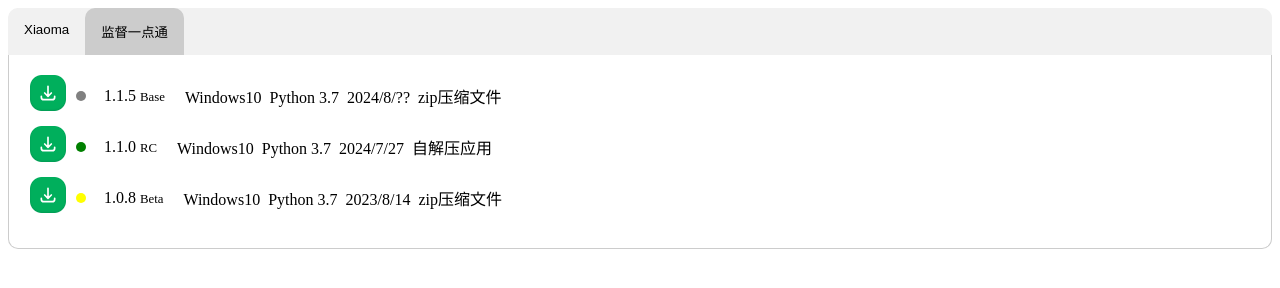
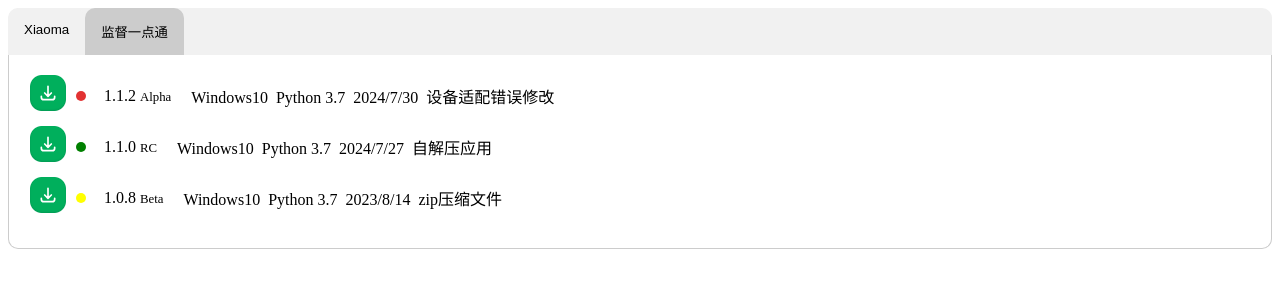
Before and after one commit to Hagkiest/auto, a plain HTML site: page Download1.html in a window 1280 px wide. Both pictures are taken after a click on the button "监督一点通". Drawn offline with Linux system fonts and the light colour scheme.

Commit message:
Update Download1.html

```diff
--- a/Download1.html
+++ b/Download1.html
@@ -22,19 +22,19 @@
 <div id="Supervision" class="tabcontent">
     <div class="downloads-list">
       <div class="download-item3">
-        <a href="404.html">
+        <a href="Tjump.html?url=https://www.123pan.com/s/SM85Vv-5Bned.html">
           <img src="download-icon.png" alt="示例图片">
         </a>
         <div class="info">
           <div class="version-status">
-            <span class="status-dot" data-status="Base" style="background-color: gray;"></span>
-            <span class="version">&nbsp&nbsp1.1.5</span>
-            <span class="status">Base</span>
+            <span class="status-dot" data-status="Alpha" style="background-color: rgba(219, 1, 1, 0.808);"></span>
+            <span class="version">&nbsp&nbsp1.1.2</span>
+            <span class="status">Alpha</span>
           </div>
           <div class="details">
             <span class="supports">Windows10&nbsp&nbspPython 3.7</span>
-            <span class="stats">&nbsp&nbsp2024/8/??</span>
-            <span class="text">&nbsp&nbspzip压缩文件</span>
+            <span class="stats">&nbsp&nbsp2024/7/30</span>
+            <span class="text">&nbsp&nbsp设备适配错误修改</span>
 
           </div>
         </div>
```
